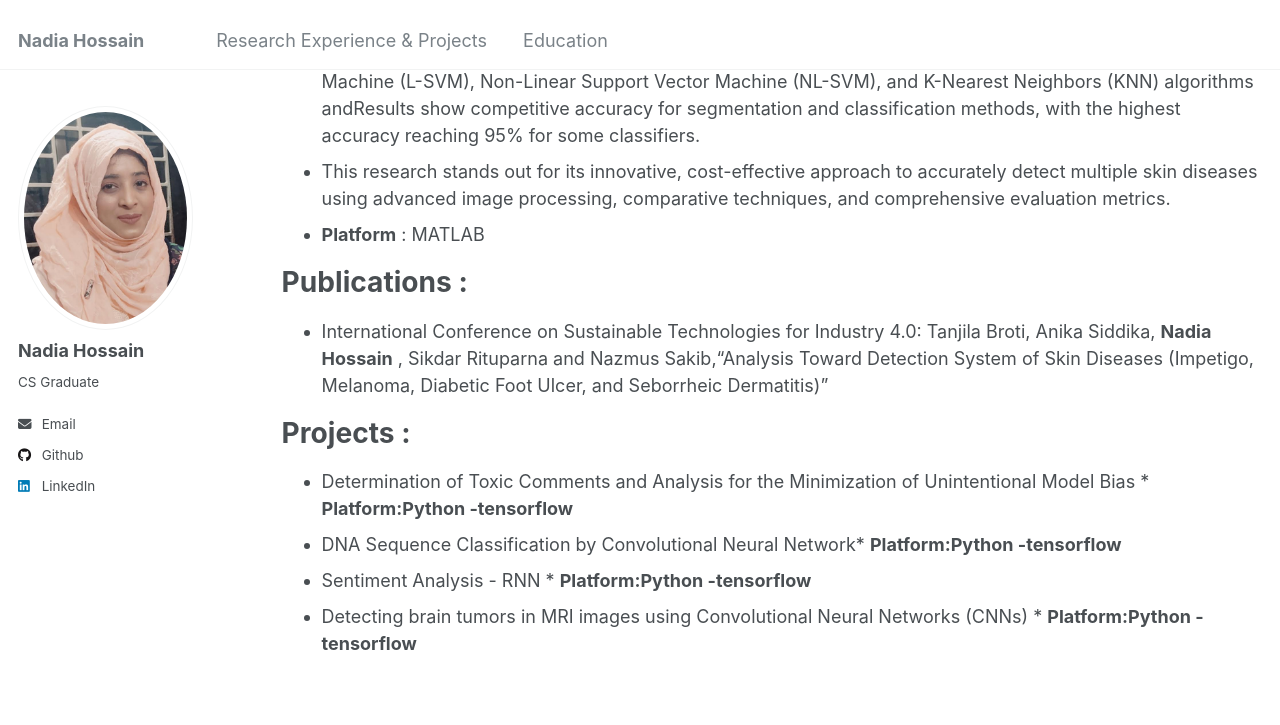
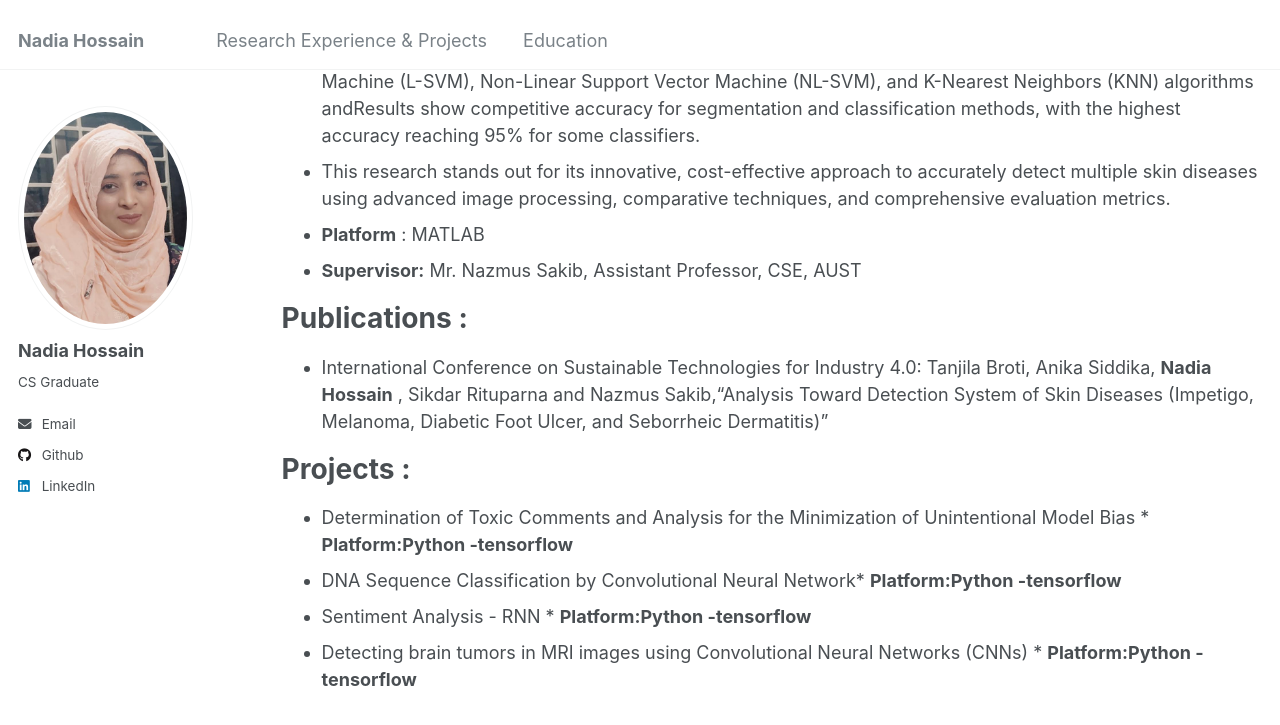
Before and after one commit to Nadia214/hnadia, a Jekyll site: the page built from _pages/cv.md, in a window 1280 px wide and 900 px high, scrolled down 449 px. Shown: the top 725 px of the window. Built offline with Jekyll 4.4.1, drawn with Linux system fonts in a browser that asks for light colours.

Commit message:
Update cv.md

```diff
--- a/_pages/cv.md
+++ b/_pages/cv.md
@@ -17,6 +17,8 @@ Research Experience
 *  A comparative analysis of segmentation techniques (Marker-Controlled Watershed Algorithm, K-means Clustering, and Otsu Thresholding) and feature extraction methods.The system employed image processing techniques for pre-processing and segmentation, extracting texture features using Gray-Level Co-Occurrence Matrix (GLCM) and Image Quality Assessment (IQA).Classified the diseases using Linear Support Vector Machine (L-SVM), Non-Linear Support Vector Machine (NL-SVM), and K-Nearest Neighbors (KNN) algorithms andResults show competitive accuracy for segmentation and classification methods, with the highest accuracy reaching 95% for some classifiers.
 *  This research stands out for its innovative, cost-effective approach to accurately detect multiple skin diseases using advanced image processing, comparative techniques, and comprehensive evaluation metrics.
 *  **Platform** : MATLAB
+*  **Supervisor:** Mr. Nazmus Sakib, Assistant Professor, CSE, AUST
+
 
 Publications :
 ======
```
